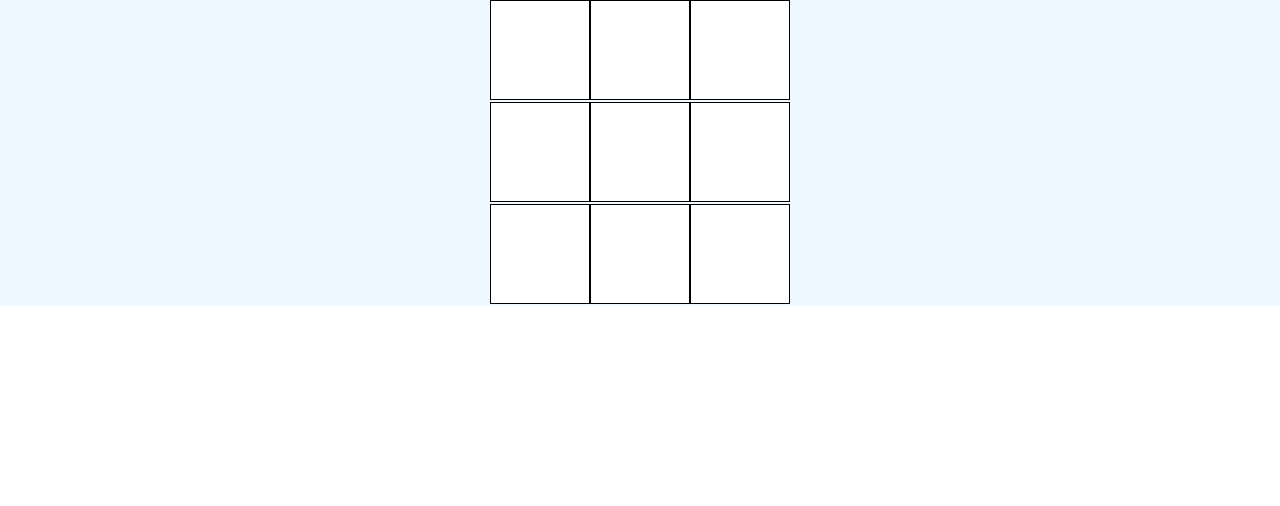
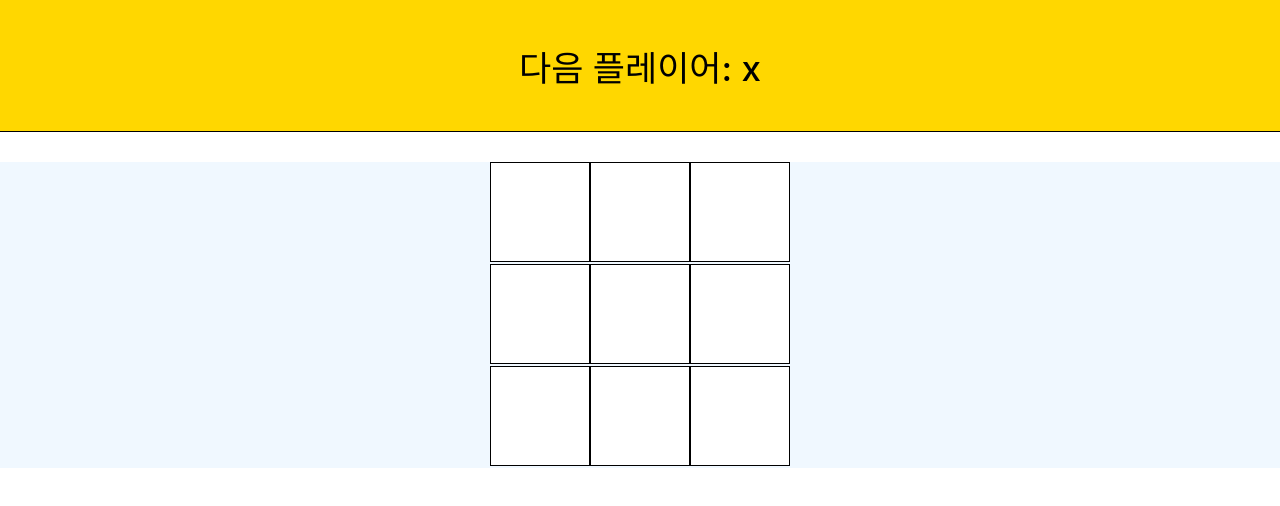
Before and after one commit to dv-yeop920/react-practice, a React (Create React App) app in the folder react/tutorial/: page / in a window 1280 px wide. Shown: the top 506 px of the page. Built offline with nearby package versions, Linux system fonts and the light colour scheme.

Commit message:
다음 순서 와 승자 표시

```diff
--- a/react/tutorial/src/App.css
+++ b/react/tutorial/src/App.css
@@ -66,3 +66,13 @@
   background-color: white;
   border: 0.5px solid black;
 }
+
+.status {
+  text-align: center;
+  background-color: gold;
+  padding: 40px;
+  font-size: 35px;
+  font-weight: 500;
+  border-bottom: 1px solid black;
+  margin-bottom: 30px;
+}
--- a/react/tutorial/src/AppTicTecToe.jsx
+++ b/react/tutorial/src/AppTicTecToe.jsx
@@ -2,24 +2,57 @@ import React, { useState } from 'react';
 import TicTecToe from './components/TicTecToe';
 import './App.css';
 
+
 const AppTicTecToe = () => {
     const [xIsNext , setXIsNext] = useState(true);
     const [value , setValue] = useState(Array(9).fill(null));
+
     const handleClick = (i) => {
         const nextValue = value.slice();
         if(value[i]){
             return;
         }
         if(xIsNext){
-            nextValue[i] = 'x';
+            nextValue[i] = 'X';
         }else {
             nextValue[i] = 'O'
         }
         setValue(nextValue);
         setXIsNext(!xIsNext);
     }
+
+    const TicTecToeWinner = (value) => {
+        const lines = [
+            [0,1,2],
+            [3,4,5],
+            [6,7,8],
+            [0,3,6],
+            [1,4,7],
+            [2,5,8],
+            [0,4,8],
+            [2,4,6]
+        ];
+        for (let i = 0; i < lines.length; i++) {
+            const [a, b, c] = lines[i];
+            if (value[a] && value[a] === value[b] && value[a] === value[c]) {
+            return value[a];
+            }
+        }
+        return null;
+    };
+
+    const winner = TicTecToeWinner(value);
+    let status;
+    if(winner) {
+        status = `승자는 ${winner} 입니다 ! 새로고침해서 새로운게임 진행해 주세요!`
+
+    }else {
+        status = `다음 플레이어: ${xIsNext ? 'x':'O'}`
+    }
+
     return (
         <>
+        <div className='status'>{status}</div>
         <div className='board'>
             <TicTecToe value = {value[0]} onClick = {() => handleClick(0)}/>
             <TicTecToe value = {value[1]} onClick = {() => handleClick(1)}/>
```
